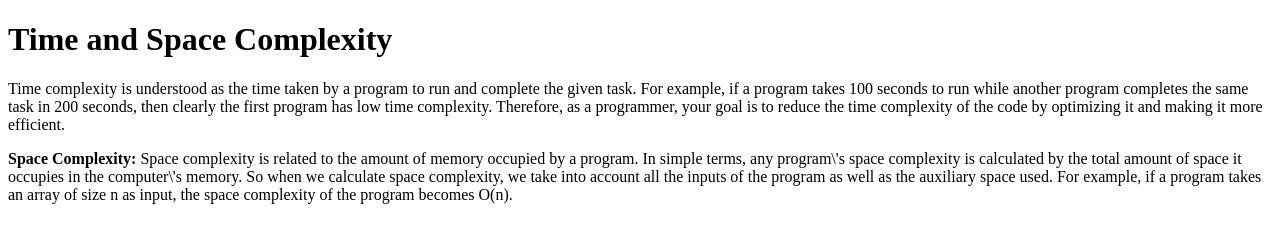
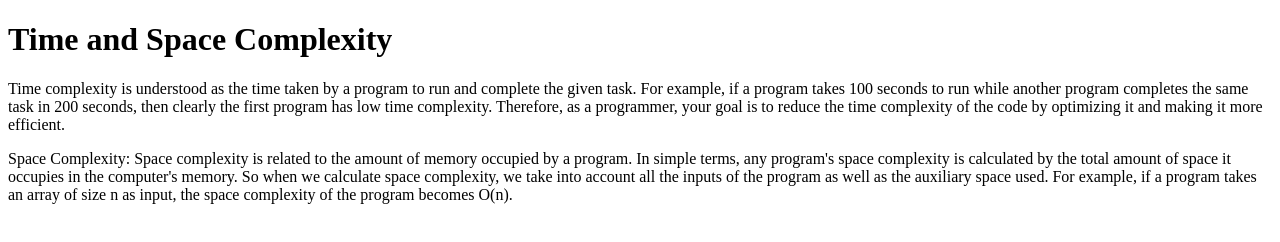
Before and after one commit to acciojob/time-and-space-complexity-katreddyvenkateswaraReddy, a website: page main.html in a window 1280 px wide. Drawn offline with Linux system fonts and the light colour scheme.

Commit message:
created a submission

```diff
--- a/main.html
+++ b/main.html
@@ -6,6 +6,6 @@
 	<body>
 		<h1>Time and Space Complexity</h1>
 		<p>Time complexity is understood as the time taken by a program to run and complete the given task. For example, if a program takes 100 seconds to run while another program completes the same task in 200 seconds, then clearly the first program has low time complexity. Therefore, as a programmer, your goal is to reduce the time complexity of the code by optimizing it and making it more efficient.</p>
-		<p><b>Space Complexity:</b> Space complexity is related to the amount of memory occupied by a program. In simple terms, any program\'s space complexity is calculated by the total amount of space it occupies in the computer\'s memory. So when we calculate space complexity, we take into account all the inputs of the program as well as the auxiliary space used. For example, if a program takes an array of size n as input, the space complexity of the program becomes O(n).</p>
+		<p>Space Complexity: Space complexity is related to the amount of memory occupied by a program. In simple terms, any program's space complexity is calculated by the total amount of space it occupies in the computer's memory. So when we calculate space complexity, we take into account all the inputs of the program as well as the auxiliary space used. For example, if a program takes an array of size n as input, the space complexity of the program becomes O(n).</p>
 	</body>
 </html>
```
